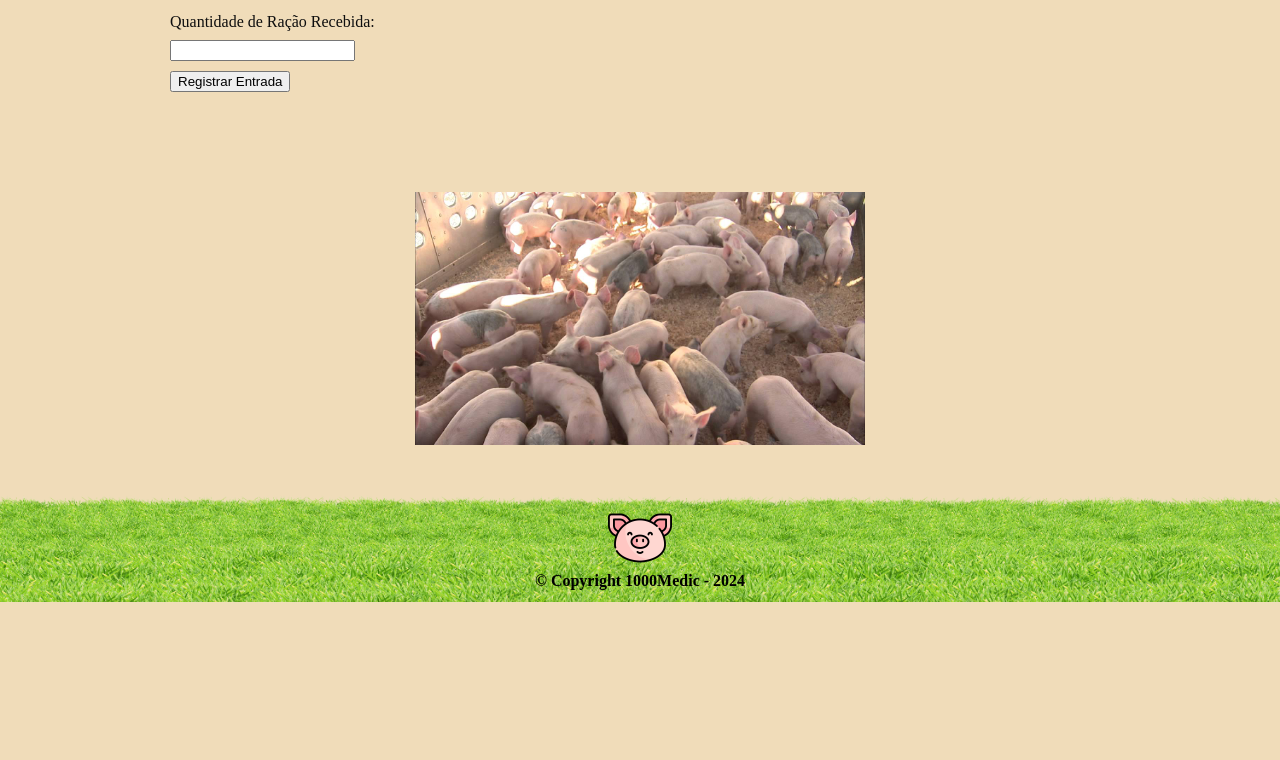
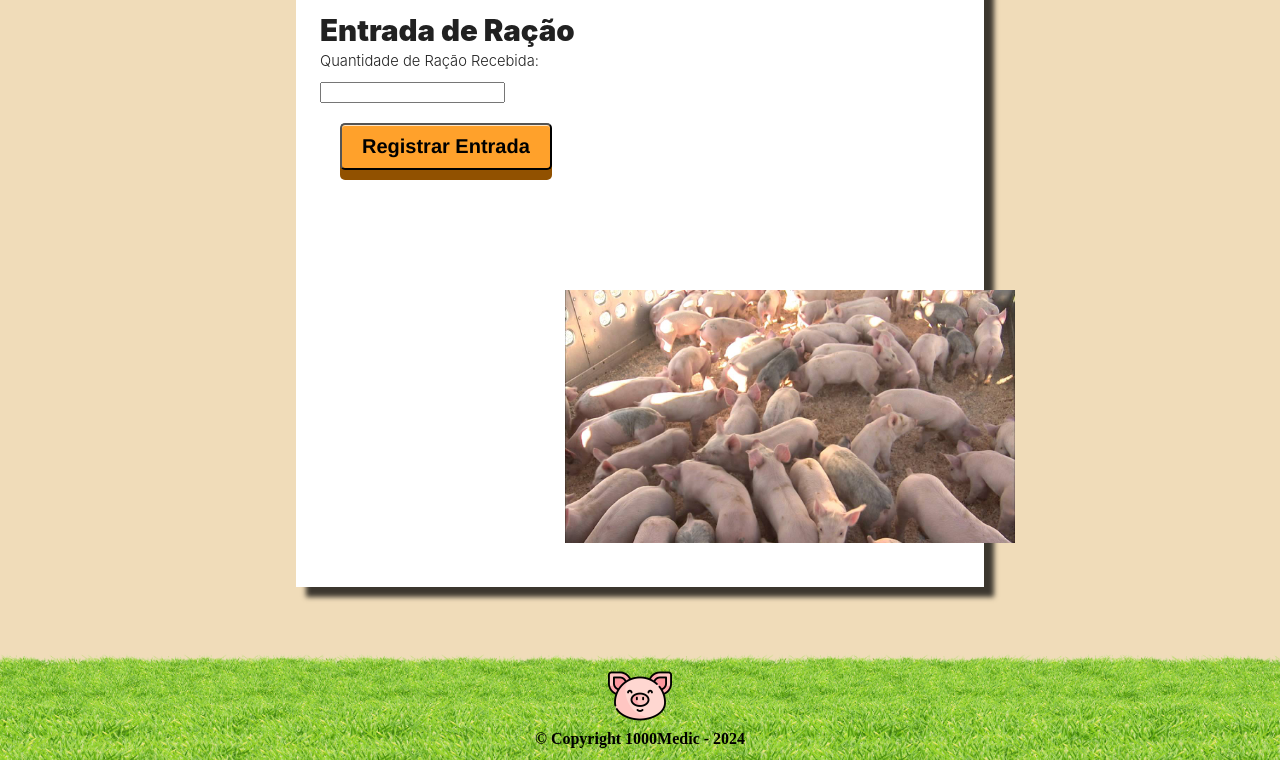
Before and after one commit to Abeelha/Sistema-de-Suinocultura-Theo, a plain HTML site: page entrada_racao.html in a window 1280 px wide. Shown: the part 301-1061 px from the top of the page. Before the commit the page ends 903 px from the top, so only its background shows below. Drawn offline with Linux system fonts and the light colour scheme.

Commit message:
teste entrada racao

```diff
--- a/CSS/Style.css
+++ b/CSS/Style.css
@@ -362,6 +362,11 @@ footer img {
     padding: 0 calc(var(--size-bezel) * 3);
 }
 
+.page-specific main .principal .titulo-principal {
+    text-align: center;
+    margin: 0;
+}
+
 .page-specific h1,
 .page-specific h2,
 .page-specific h3 {
@@ -446,13 +451,57 @@ footer img {
     margin-top: calc(var(--size-bezel) * 2.5);
 }
 
-.page-specific button {
-    color: currentColor;
-    padding: var(--size-bezel) calc(var(--size-bezel) * 2);
-    background: var(--color-accent);
-    border: none;
-    border-radius: var(--size-radius);
-    font-weight: 900;
+.page-specific main button {
+    position: relative;
+    display: inline-block;
+    margin: 20px;
+    font-family: Helvetica, sans-serif;
+    font-weight: bold;
+    font-size: 20px;
+    text-align: center;
+    text-decoration: none;
+    background-color: #FFA12B;
+    display: block;
+    position: relative;
+    padding: 10px 20px;
+
+    -webkit-tap-highlight-color: rgba(0, 0, 0, 0);
+
+    -webkit-box-shadow: inset 0 1px 0 #FFE5C4, 0 10px 0 #915100;
+    -moz-box-shadow: inset 0 1px 0 #FFE5C4, 0 10px 0 #915100;
+    box-shadow: inset 0 1px 0 #FFE5C4, 0 10px 0 #915100;
+
+    -webkit-border-radius: 5px;
+    -moz-border-radius: 5px;
+    border-radius: 5px;
+    transition: transform 0.2s ease-in-out;
+}
+
+.page-specific main button:hover {
+    transform: scale(1.1);
+}
+
+.page-specific main button:active {
+    top: 10px;
+    background-color: #F78900;
+
+    -webkit-box-shadow: inset 0 1px 0 #FFE5C4, inset 0 -3px 0 #915100;
+    -moz-box-shadow: inset 0 1px 0 #FFE5C4, inset 0 -3px 0 #915100;
+    box-shadow: inset 0 1px 0 #FFE5C4, inset 0 -3px 0 #915100;
+}
+
+.page-specific main button:after {
+    content: "";
+    height: 100%;
+    width: 100%;
+    padding: 4px;
+    position: absolute;
+    bottom: -15px;
+    left: -4px;
+    z-index: -1;
+    -webkit-border-radius: 5px;
+    -moz-border-radius: 5px;
+    border-radius: 5px;
 }
 
 .page-specific button[type=reset] {
@@ -475,13 +524,6 @@ footer img {
     display: none;
 }
 
-.page-specific main button {
-    cursor: pointer;
-}
-
-.page-specific main button:hover {
-    transform: scale(1.1);
-}
 
 /* FIMcss das paginas do back  */
 
--- a/entrada_racao.html
+++ b/entrada_racao.html
@@ -13,7 +13,7 @@
     <script src="./JS/jquery.js"></script>
 </head>
 
-<body>
+<body class="page-specific">
     <header>
         <div class="caixa">
             <a href="index.html">
```
